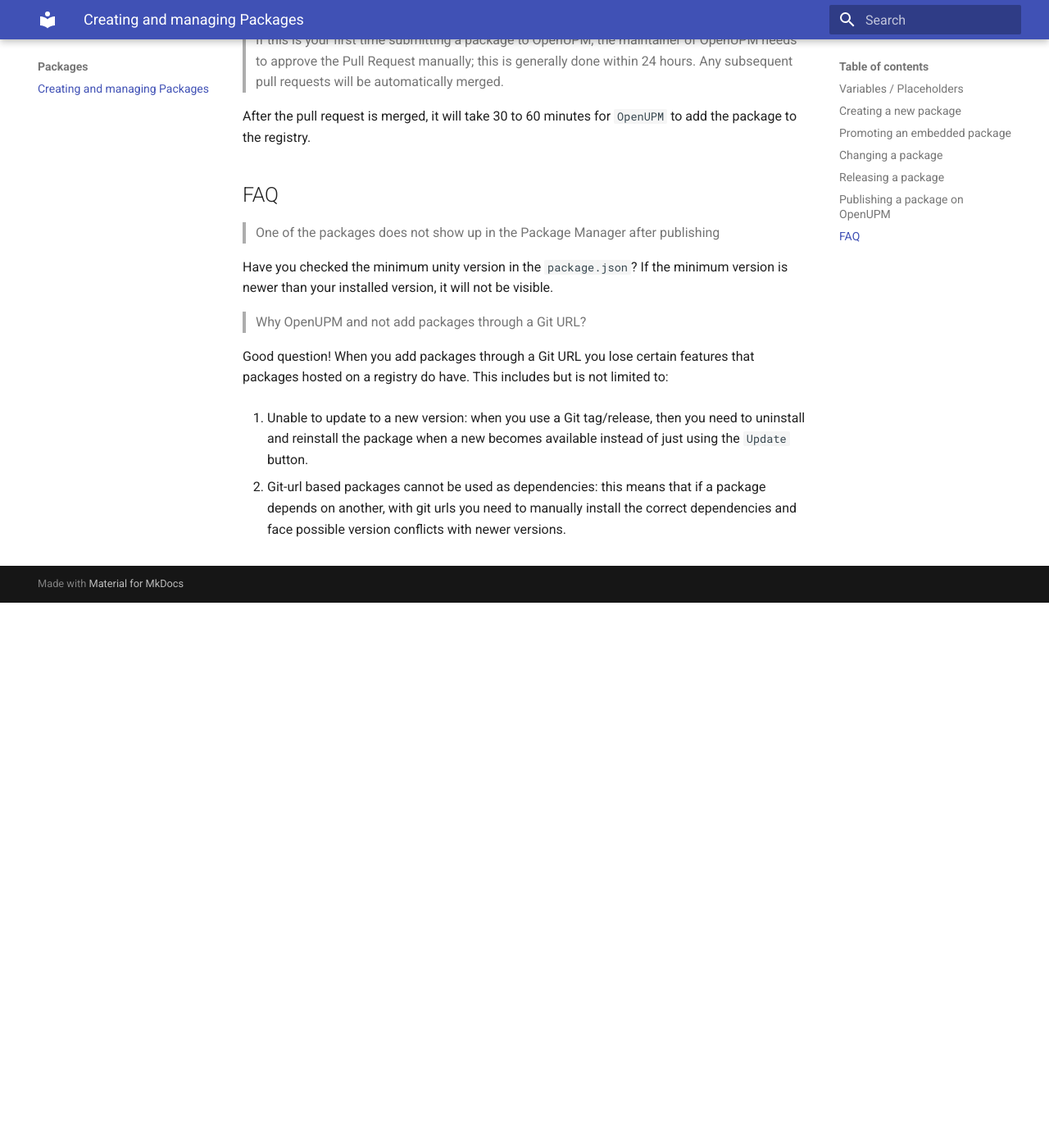
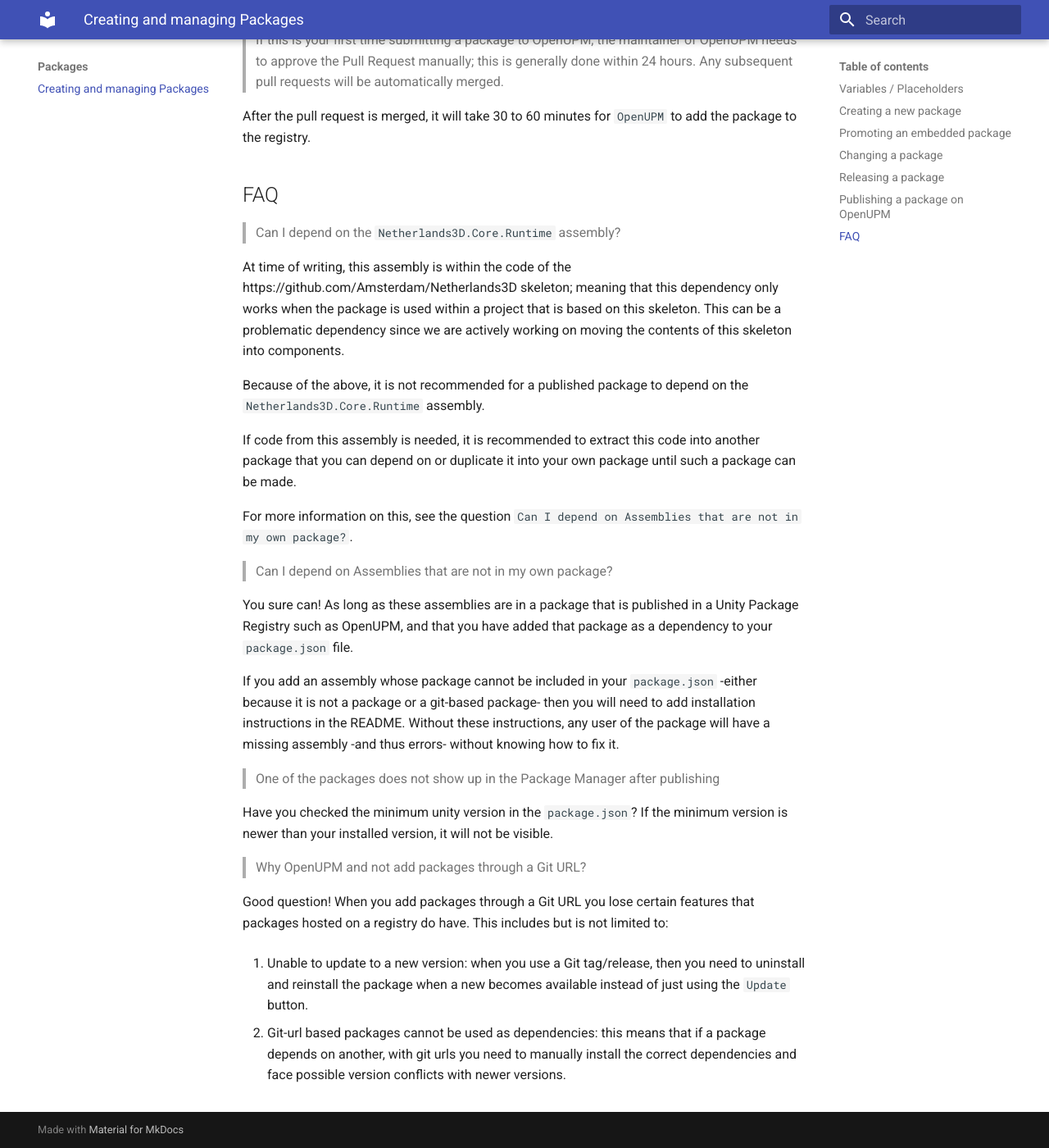
Before and after one commit to Netherlands3D/docs, an MkDocs documentation site: the page built from docs/packages/creating-and-managing-packages.md, in a window 1280 px wide and 1400 px high, scrolled down 5981 px. Shown: the whole window at 82% size. Built offline with MkDocs 1.6.1 and Material for MkDocs 9.7.7, drawn with Linux system fonts in a browser that asks for light colours; before the commit the page ends 6716 px from its top, so only the background shows below that.

Commit message:
Add FAQ questions on whether you can use the Core assembly

```diff
--- a/docs/packages/creating-and-managing-packages.md
+++ b/docs/packages/creating-and-managing-packages.md
@@ -155,6 +155,29 @@ After the pull request is merged, it will take 30 to 60 minutes for `OpenUPM` to
 
 ## FAQ
 
+> Can I depend on the `Netherlands3D.Core.Runtime` assembly?
+
+At time of writing, this assembly is within the code of the https://github.com/Amsterdam/Netherlands3D skeleton; meaning
+that this dependency only works when the package is used within a project that is based on this skeleton. This can be
+a problematic dependency since we are actively working on moving the contents of this skeleton into components.
+
+Because of the above, it is not recommended for a published package to depend on the `Netherlands3D.Core.Runtime`
+assembly.
+
+If code from this assembly is needed, it is recommended to extract this code into another package that you can depend
+on or duplicate it into your own package until such a package can be made.
+
+For more information on this, see the question `Can I depend on Assemblies that are not in my own package?`.
+
+> Can I depend on Assemblies that are not in my own package?
+
+You sure can! As long as these assemblies are in a package that is published in a Unity Package Registry such as
+OpenUPM, and that you have added that package as a dependency to your `package.json` file.
+
+If you add an assembly whose package cannot be included in your `package.json` -either because it is not a package or
+a git-based package- then you will need to add installation instructions in the README. Without these instructions,
+any user of the package will have a missing assembly -and thus errors- without knowing how to fix it.
+
 > One of the packages does not show up in the Package Manager after publishing
 
 Have you checked the minimum unity version in the `package.json`? If the minimum version is newer than your
```
